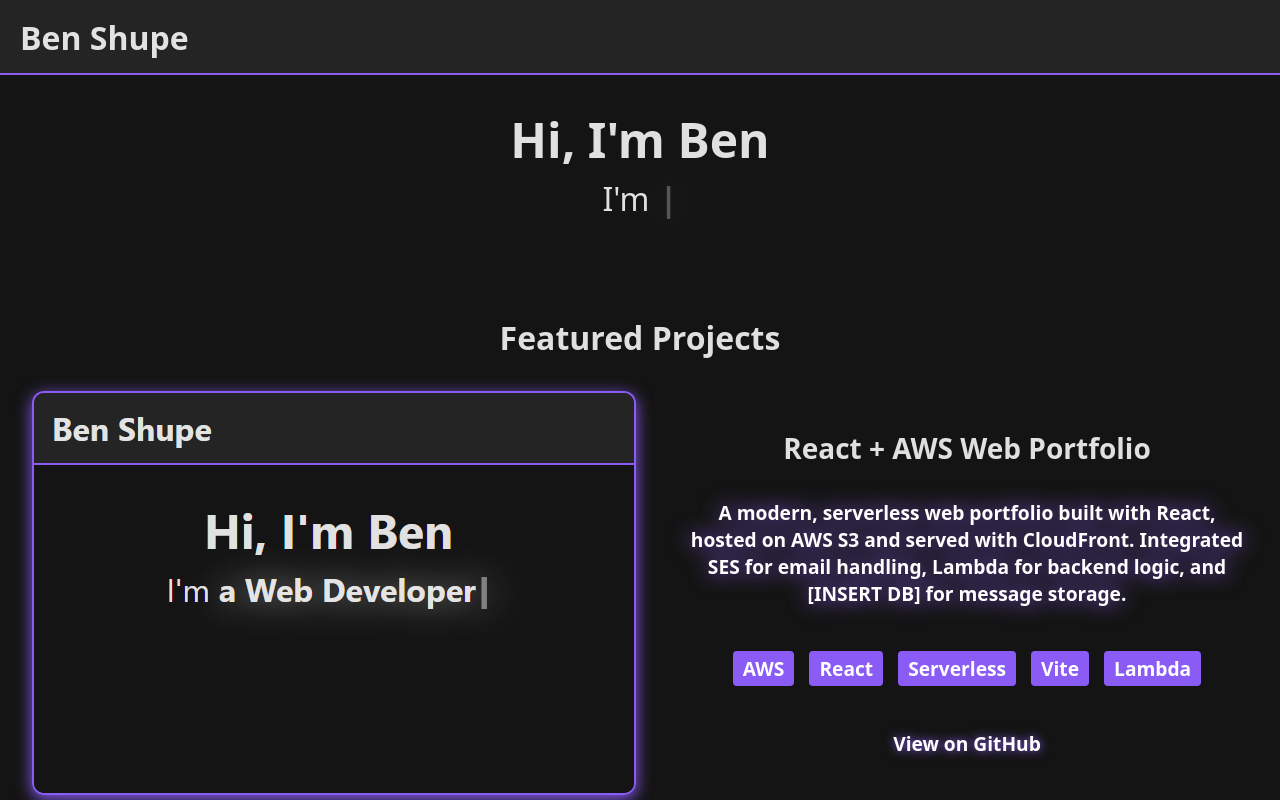
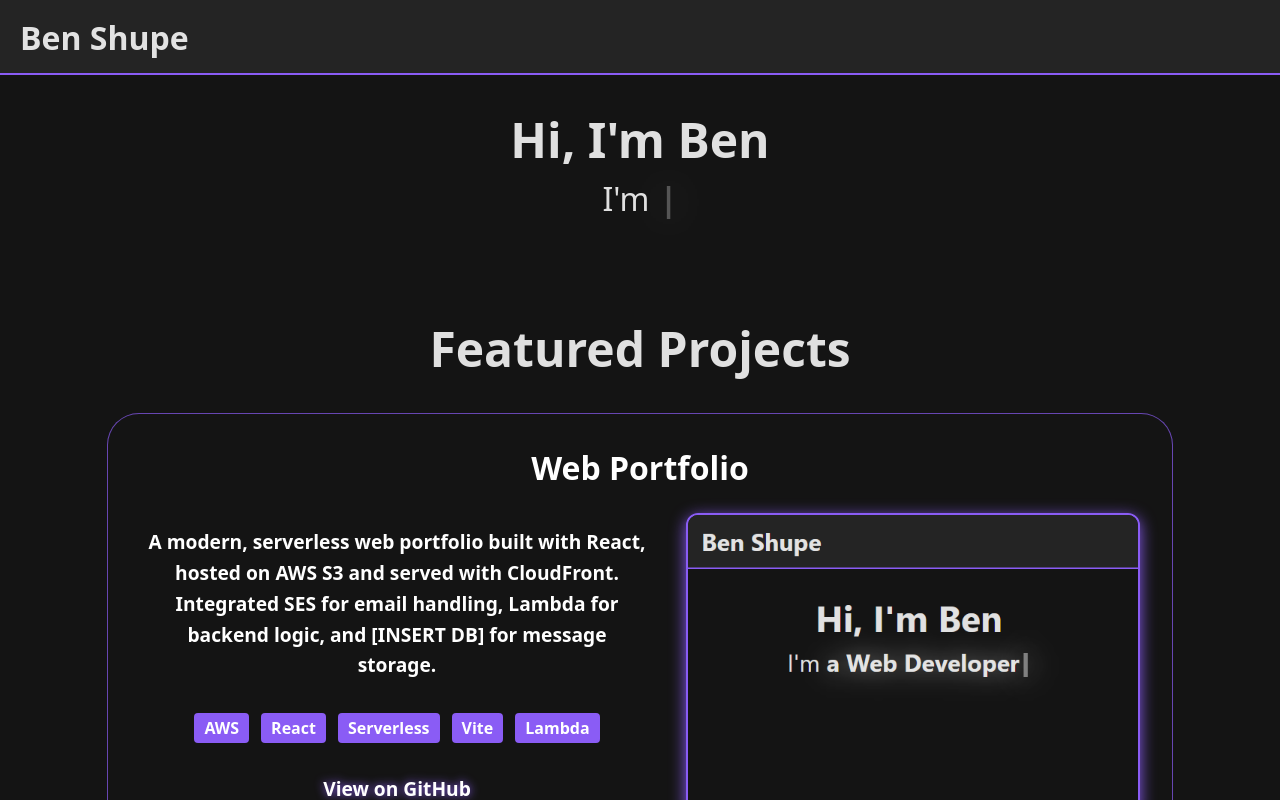
Before and after one commit to BenShupe/benshupe-frontend, a React (Vite) app: page / in a window 1280 px wide. Shown: the top 800 px of the page. Built offline with nearby package versions, Linux system fonts and the light colour scheme.

Commit message:
project section changes

```diff
--- a/src/components/ProjectCard.css
+++ b/src/components/ProjectCard.css
@@ -1,13 +1,36 @@
 .project-card {
   display: flex;
   flex-direction: column;
-  gap: 50px;
+  align-items: center;
+  gap: 24px;
   margin-bottom: 48px;
+  max-width: 1000px;
+  margin-inline: auto;
+  padding: 0 1rem;
+  border: 1px solid rgba(138, 92, 245, 0.7);
+  background-color: rgba(36, 36, 36, 0.1);
+  padding: 2rem;
+  border-radius: 2rem;
+}
+
+.project-title {
+  font-size: 2rem;
+  text-align: center;
+  margin: 0;
+  color: #fff;
+}
+
+.project-body {
+  display: flex;
+  flex-direction: column;
+  gap: 24px;
+  width: 100%;
 }
 
 .project-image {
-  aspect-ratio: 3/2;
-  width:60vw;
+  aspect-ratio: 3 / 2;
+  width: 100%;
+  max-width: 450px;
   height: auto;
   border-radius: 12px;
   box-shadow: 0 4px 16px rgba(138, 92, 245, 1);
@@ -19,40 +42,34 @@
 .project-content {
   display: flex;
   flex-direction: column;
-}
-
-.project-title {
-  font-size: 1.75rem;
-  margin-bottom: 0px;
-  margin-top: 0px;
+  gap: 20px;
+  color: #fff;
+  text-align: left;
+  max-width: 500px;
+  margin-inline: auto;
 }
 
 .project-description {
-  color: #fff;
-  margin-bottom: 12px;
-  margin-top: 0px;
-  filter: drop-shadow( 0 0 10px rgba(138, 92, 245, 1)) ;
-  font-weight:550;
   font-size: 1.2rem;
-  width: 60%;
-  align-self: center;
+  font-weight: 550;
+  margin: 0;
+  line-height: 1.6;
+  text-align: center;
 }
 
 .project-tags {
   display: flex;
   flex-wrap: wrap;
+  gap: 12px;
   justify-content: center;
-  gap: 15px;
-  margin-bottom: 12px;
-  color: #fff;
 }
 
 .tag {
   background-color: #8a5cf5;
   padding: 4px 10px;
   border-radius: 4px;
-  font-size: 1.2rem;
-  font-weight:550;
+  font-size: 1rem;
+  font-weight: 550;
   user-select: none;
 }
 
@@ -61,33 +78,38 @@
   text-decoration: none;
   font-weight: 600;
   font-size: 1.2rem;
-  filter: drop-shadow( 0 0 5px rgba(138, 92, 245, 1));
+  filter: drop-shadow(0 0 5px rgba(138, 92, 245, 1));
   transition: filter 0.25s ease-in-out;
-}
-.project-link:hover {
-  filter: drop-shadow( 0 0 5px rgba(138, 92, 245, 1)) drop-shadow( 0 0 10px rgba(138, 92, 245, 1));
+  text-align: center;
 }
 
-@media (min-width: 850px) {
-  .project-card {
+.project-link:hover {
+  filter: drop-shadow(0 0 10px rgba(138, 92, 245, 1));
+}
+
+@media (min-width: 1170px) {
+  .project-body {
     flex-direction: row;
     align-items: center;
+    justify-content: center;
+    gap: 32px;
   }
 
-  .project-card.reverse {
+  .project-body.reverse {
     flex-direction: row-reverse;
   }
 
-  .project-image {
-    align-self: unset;
+  .project-image,
+  .project-content {
+    flex: 1;
   }
 
-  .project-description {
-    width: 100%
+  .project-card {
+    padding: 0;
+    padding: 2rem 2rem;
   }
 
   .project-content {
-    justify-items: space-around;
-    gap:2rem;
+    gap: 2rem;
   }
 }
--- a/src/components/ProjectCard.jsx
+++ b/src/components/ProjectCard.jsx
@@ -2,9 +2,13 @@ import "./ProjectCard.css";
 
 export default function ProjectCard({ title, description, image_path, github, tags, reverse }) {
   return (
-    <div className={`project-card ${reverse ? "reverse" : ""}`}>
+    <div className="project-card">
+      <h3 className="project-title">{title}</h3>
+
+      <div className={`project-body ${reverse ? "reverse" : ""}`}>
+        <img src={image_path} alt={title} className="project-image" />
+
         <div className="project-content">
-        <h3 className="project-title">{title}</h3>
           <p className="project-description">{description}</p>
           <div className="project-tags">
             {tags.map((tag, i) => (
@@ -15,7 +19,7 @@ export default function ProjectCard({ title, description, image_path, github, ta
             View on GitHub
           </a>
         </div>
-      <img src={image_path} alt={title} className="project-image" />
+      </div>
     </div>
   );
 }
--- a/src/components/ProjectSection.css
+++ b/src/components/ProjectSection.css
@@ -5,7 +5,7 @@
 }
 
 #projects h2 {
-    font-size: 2rem;
+    font-size: 3rem;
     font-weight: bold;
     margin-bottom: 2rem;
     text-align: center;
--- a/src/data/projects.js
+++ b/src/data/projects.js
@@ -1,6 +1,6 @@
 export const projects = [
     {
-        title: "React + AWS Web Portfolio",
+        title: "Web Portfolio",
         description: "A modern, serverless web portfolio built with React, hosted on AWS S3 and served with CloudFront. Integrated SES for email handling, Lambda for backend logic, and [INSERT DB] for message storage.",
         image_path: "/AWS-Portfolio-Home.png",
         github: "https://github.com/BenShupe/benshupe-frontend",
```
Lines whose indentation alone changed are shown as unchanged.
